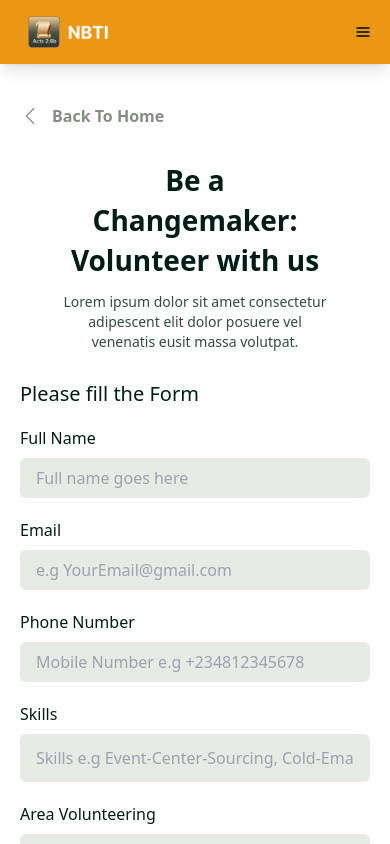
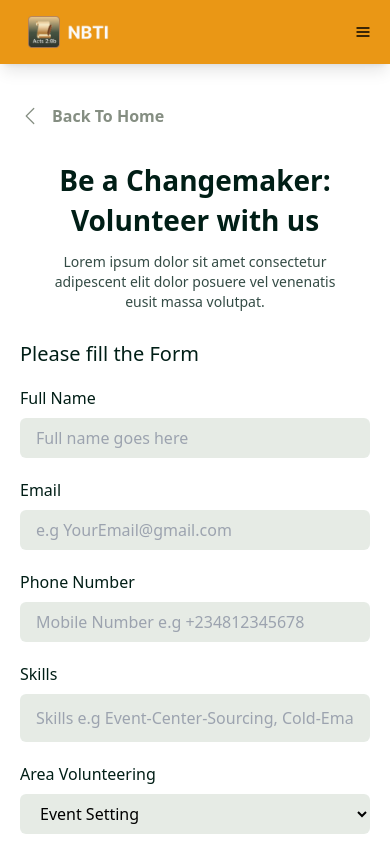
Before and after one commit to Bitrus-Dzakwa/NBTI-Project, a React (Vite) app: page /volunteer in a window 390 px wide. Shown: the top 844 px of the page. Built offline with nearby package versions, Linux system fonts and the light colour scheme; no server answers; the HTML template or start-up script is replaced by a standard one; a web font is replaced by a local one.

Commit message:
minor ui fix

```diff
--- a/src/components/VolunteerForm.jsx
+++ b/src/components/VolunteerForm.jsx
@@ -66,7 +66,7 @@ const VolunteerForm = memo(function VolunteerForm() {
           <div className="w-full">
             <label className="text-base text-darkishtext-100" id="availability">Availability</label> <br />
             <textarea className="w-full rounded-md mt-2 py-2 px-4 bg-[#103f021a]"
-              placeholder="Explain your availability" cols={6} autoComplete="true" autoCorrect="true" autoSave="true"
+              placeholder="Explain your availability" cols={6} autoComplete="true" autoCorrect="true" autoSave="true" rows={6} required
             />
           </div>
 
--- a/src/components/VolunteerHeader.jsx
+++ b/src/components/VolunteerHeader.jsx
@@ -14,7 +14,7 @@ const VolunteerHeader = memo(function VolunteerHeader() {
           Back To Home
         </h3>
       </Link>
-      <header className="flex flex-col gap-3 px-10 mt-8 text-center">
+      <header className="flex flex-col gap-3 px-6 md:px-10 mt-8 text-center">
         <h3 className="text-center text-darkishtext-100 text-[1.75rem] leading-10 font-bold" > Be a Changemaker: Volunteer with us </h3>
         <p className="text-sm font-normal text-[#001e16cc]">Lorem ipsum dolor sit amet consectetur adipescent elit dolor posuere vel venenatis eusit massa volutpat. </p>
       </header>
--- a/src/components/VolunteerSection.jsx
+++ b/src/components/VolunteerSection.jsx
@@ -4,7 +4,7 @@ import VolunteerHeader from "./VolunteerHeader";
 
 function VolunteerSection() {
   return (
-    <div className="flex">
+    <div className="flex overflow-hidden">
       <section className="w-2/5 hidden md:block">
         <img
           src={VolunteerPageIMG}
```
